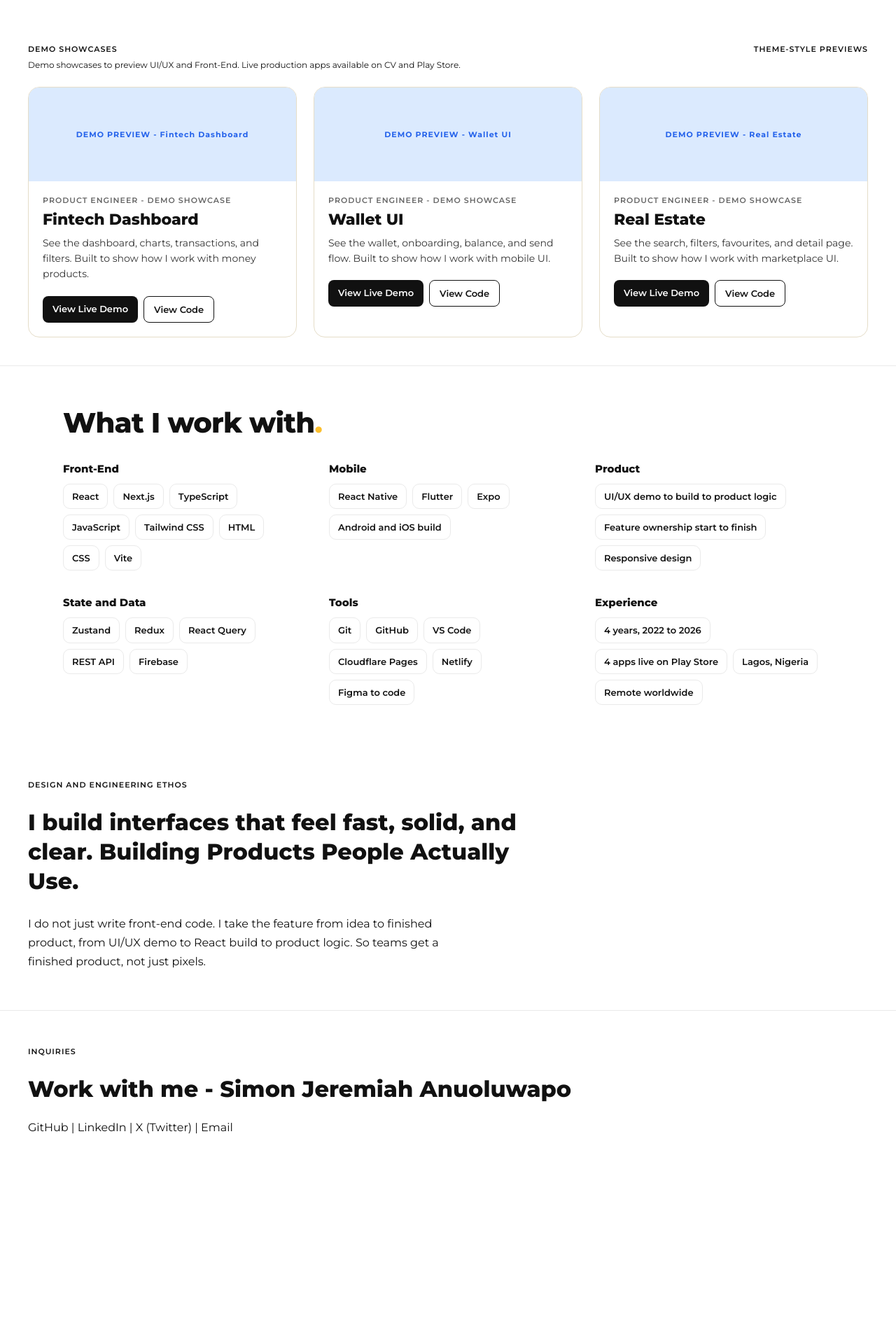
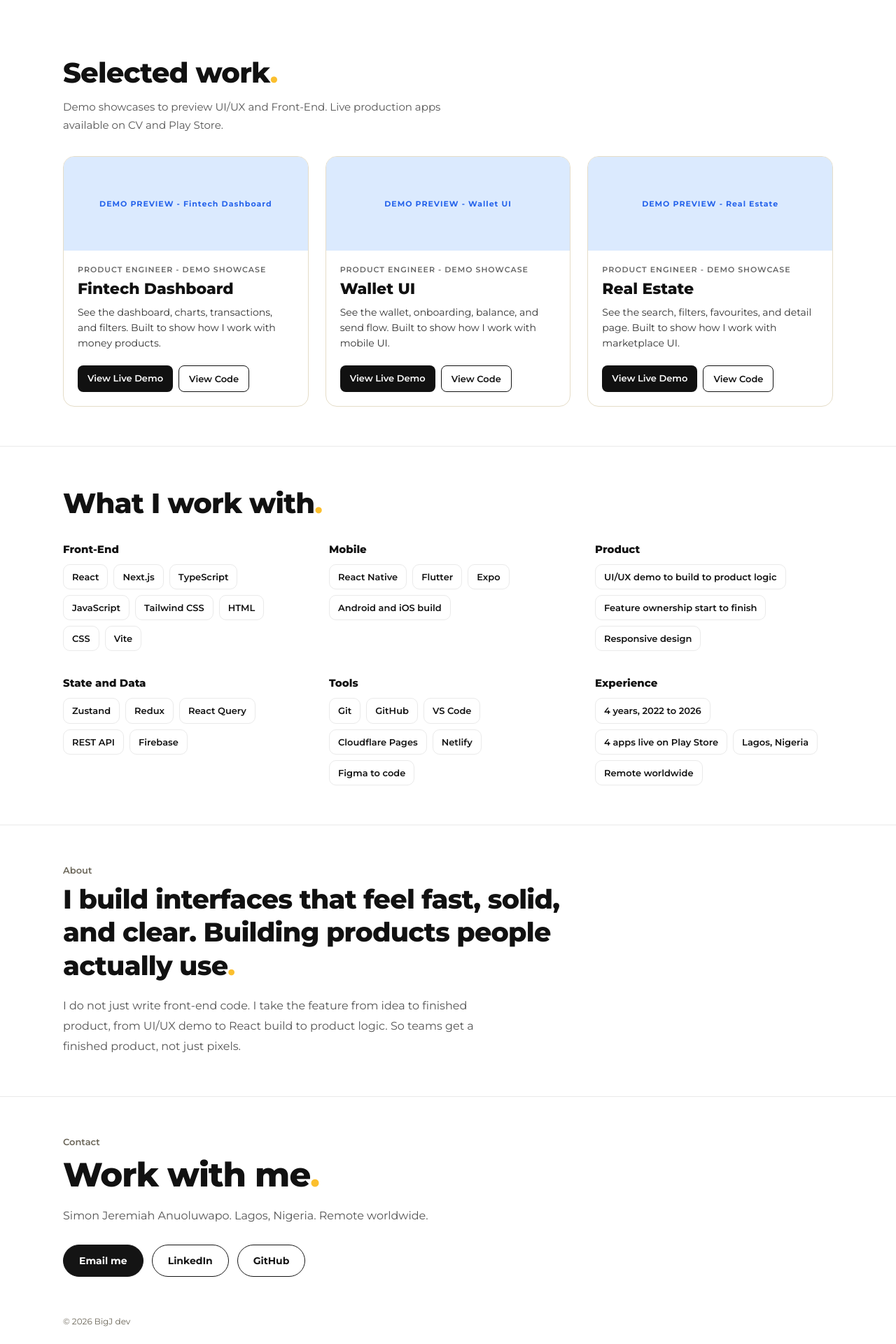
Before and after one commit to BigJerry-dev/bigj-dev-portfolio, a React (Vite) app: page / in a window 1280 px wide. Shown: the part 600-2520 px from the top of the page at 70% size. Before the commit the page ends 2276 px from the top, so only its background shows below. Built offline with nearby package versions, Linux system fonts and the light colour scheme.

Commit message:
add about and contact sections with real links

```diff
--- a/src/App.jsx
+++ b/src/App.jsx
@@ -2,6 +2,8 @@ import Navbar from "./components/Navbar";
 import Hero from "./components/Hero";
 import ProjectRow from "./components/ProjectRow";
 import Capabilities from "./components/Capabilities";
+import Ethos from "./components/Ethos";
+import Contact from "./components/Contact";
 import { projects } from "./data/projects";
 
 function App() {
@@ -9,30 +11,25 @@ function App() {
     <div style={{ background: "#fff", color: "#111", fontFamily: "'Montserrat', Arial, sans-serif" }}>
       <Navbar />
       <Hero />
-      <section id="work" style={{ padding: "40px" }}>
-        <div style={{ display: "flex", justifyContent: "space-between", fontSize: "11px", letterSpacing: "1px", fontWeight: "600" }}>
-          <span>DEMO SHOWCASES</span>
-          <span>THEME-STYLE PREVIEWS</span>
-        </div>
-        <p style={{ fontSize: "12px", marginTop: "8px" }}>Demo showcases to preview UI/UX and Front-End. Live production apps available on CV and Play Store.</p>
 
-        <div style={{ display: "grid", gridTemplateColumns: "repeat(auto-fill, minmax(300px, 1fr))", gap: "24px", marginTop: "24px" }}>
-          {projects.map((p) => <ProjectRow key={p.id} project={p} />)}
+      <section id="work" style={{ padding: "56px 24px", scrollMarginTop: "60px" }}>
+        <div style={{ maxWidth: "1100px", margin: "0 auto" }}>
+          <h2 style={{ fontSize: "clamp(28px, 4vw, 40px)", letterSpacing: "-0.02em", margin: 0 }}>
+            Selected work<span style={{ color: "var(--yellow)" }}>.</span>
+          </h2>
+          <p style={{ fontSize: "15px", lineHeight: 1.7, color: "#555", margin: "12px 0 0 0", maxWidth: "560px" }}>
+            Demo showcases to preview UI/UX and Front-End. Live production apps available on CV and Play Store.
+          </p>
+
+          <div style={{ display: "grid", gridTemplateColumns: "repeat(auto-fill, minmax(min(100%, 300px), 1fr))", gap: "24px", marginTop: "32px" }}>
+            {projects.map((p) => <ProjectRow key={p.id} project={p} />)}
+          </div>
         </div>
       </section>
+
       <Capabilities />
-      <section id="about" style={{ padding: "40px", borderBottom: "1px solid var(--line)" }}>
-        <p style={{ fontSize: "11px", letterSpacing: "1px", fontWeight: "600" }}>DESIGN AND ENGINEERING ETHOS</p>
-        <h2 style={{ fontSize: "32px", fontWeight: "800", lineHeight: "1.3", maxWidth: "700px" }}>
-          I build interfaces that feel fast, solid, and clear. Building Products People Actually Use.
-        </h2>
-        <p style={{ maxWidth: "600px", lineHeight: "1.7" }}>I do not just write front-end code. I take the feature from idea to finished product, from UI/UX demo to React build to product logic. So teams get a finished product, not just pixels.</p>
-      </section>
-      <section id="contact" style={{ padding: "40px" }}>
-        <p style={{ fontSize: "11px", letterSpacing: "1px", fontWeight: "600" }}>INQUIRIES</p>
-        <h2 style={{ fontSize: "32px", fontWeight: "800" }}>Work with me - Simon Jeremiah Anuoluwapo</h2>
-        <p>GitHub | LinkedIn | X (Twitter) | Email</p>
-      </section>
+      <Ethos />
+      <Contact />
     </div>
   );
 }
--- /dev/null
+++ b/src/components/Contact.jsx
@@ -0,0 +1,81 @@
+function Contact() {
+  const links = [
+    { label: "Email me", href: "mailto:simonjeremiah360@gmail.com", primary: true },
+    { label: "LinkedIn", href: "https://www.linkedin.com/in/simonjeremiah" },
+    { label: "GitHub", href: "https://github.com/BigJerry-dev" },
+  ];
+
+  return (
+    <section
+      id="contact"
+      style={{
+        padding: "56px 24px 40px 24px",
+        borderTop: "1px solid var(--line)",
+        scrollMarginTop: "60px",
+        fontFamily: "'Montserrat', Arial, sans-serif",
+      }}
+    >
+      <style>{`
+        .contact-btn {
+          padding: 13px 22px;
+          border-radius: 999px;
+          font-size: 14px;
+          font-weight: 700;
+          text-decoration: none;
+          border: 1.5px solid var(--ink);
+          transition: background 0.25s ease, color 0.25s ease, border-color 0.25s ease;
+        }
+        .contact-btn-dark {
+          background: var(--ink);
+          color: #fff;
+        }
+        .contact-btn-dark:hover {
+          background: var(--yellow);
+          color: var(--ink);
+          border-color: var(--yellow);
+        }
+        .contact-btn-light {
+          background: transparent;
+          color: var(--ink);
+        }
+        .contact-btn-light:hover {
+          background: var(--ink);
+          color: #fff;
+        }
+      `}</style>
+
+      <div style={{ maxWidth: "1100px", margin: "0 auto" }}>
+        <p style={{ fontSize: "13px", fontWeight: 600, color: "var(--muted)", margin: 0 }}>Contact</p>
+        <h2 style={{ fontSize: "clamp(28px, 4.5vw, 48px)", letterSpacing: "-0.02em", margin: "10px 0 0 0" }}>
+          Work with me<span style={{ color: "var(--yellow)" }}>.</span>
+        </h2>
+        <p style={{ fontSize: "16px", lineHeight: 1.7, color: "#555", margin: "16px 0 0 0" }}>
+          Simon Jeremiah Anuoluwapo. Lagos, Nigeria. Remote worldwide.
+        </p>
+
+        <div style={{ display: "flex", flexWrap: "wrap", gap: "12px", marginTop: "28px" }}>
+          {links.map((l) => {
+            const external = !l.href.startsWith("mailto:");
+            return (
+              <a
+                key={l.label}
+                href={l.href}
+                target={external ? "_blank" : undefined}
+                rel={external ? "noreferrer" : undefined}
+                className={l.primary ? "contact-btn contact-btn-dark" : "contact-btn contact-btn-light"}
+              >
+                {l.label}
+              </a>
+            );
+          })}
+        </div>
+
+        <p style={{ fontSize: "12px", color: "var(--muted)", margin: "56px 0 0 0" }}>
+          © {new Date().getFullYear()} BigJ dev
+        </p>
+      </div>
+    </section>
+  );
+}
+
+export default Contact;
--- a/src/components/Ethos.jsx
+++ b/src/components/Ethos.jsx
@@ -0,0 +1,25 @@
+function Ethos() {
+  return (
+    <section
+      id="about"
+      style={{
+        padding: "56px 24px",
+        borderTop: "1px solid var(--line)",
+        scrollMarginTop: "60px",
+        fontFamily: "'Montserrat', Arial, sans-serif",
+      }}
+    >
+      <div style={{ maxWidth: "1100px", margin: "0 auto" }}>
+        <p style={{ fontSize: "13px", fontWeight: 600, color: "var(--muted)", margin: 0 }}>About</p>
+        <h2 style={{ fontSize: "clamp(24px, 3.8vw, 38px)", lineHeight: 1.25, letterSpacing: "-0.02em", maxWidth: "760px", margin: "10px 0 0 0" }}>
+          I build interfaces that feel fast, solid, and clear. Building products people actually use<span style={{ color: "var(--yellow)" }}>.</span>
+        </h2>
+        <p style={{ fontSize: "16px", lineHeight: 1.8, color: "#555", maxWidth: "620px", margin: "20px 0 0 0" }}>
+          I do not just write front-end code. I take the feature from idea to finished product, from UI/UX demo to React build to product logic. So teams get a finished product, not just pixels.
+        </p>
+      </div>
+    </section>
+  );
+}
+
+export default Ethos;
```
